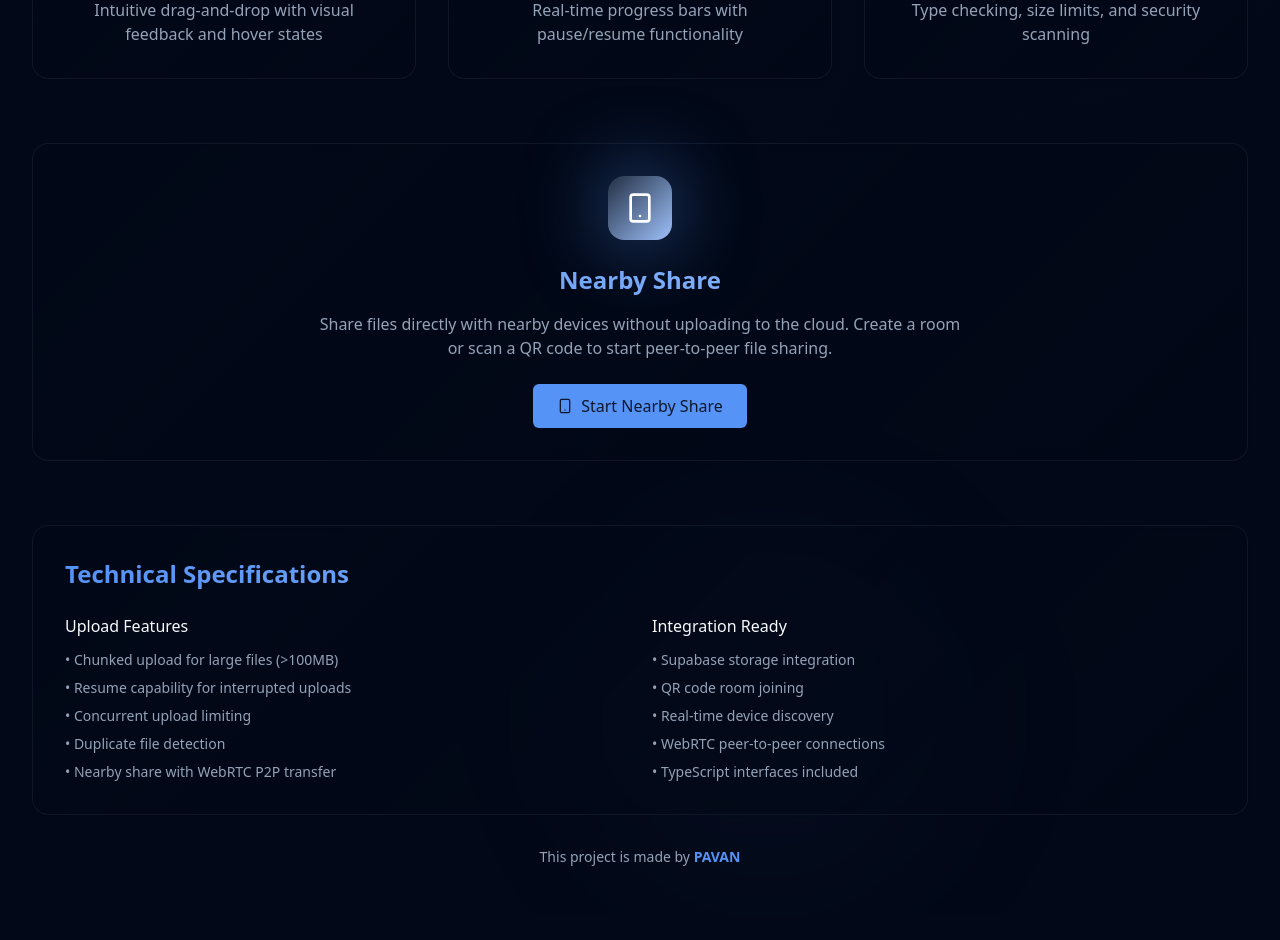
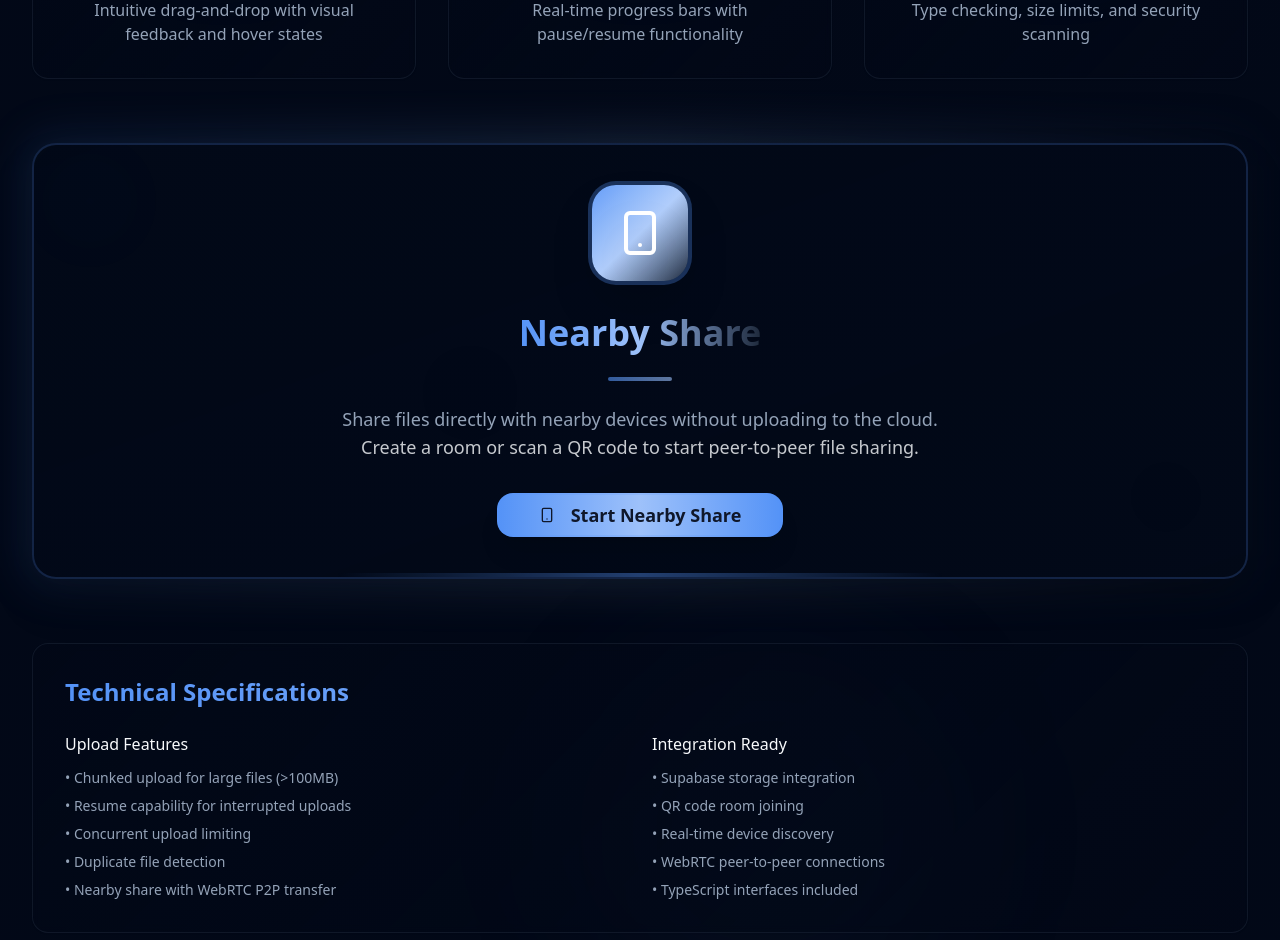
Before and after one commit to pavana05/file-transfer-pavan, a React (Vite) app: page / in a window 1280 px wide. Shown: the part 1140-2080 px from the top of the page. Before the commit the page ends 2055 px from the top, so only its background shows below. Built offline with nearby package versions, Linux system fonts and the light colour scheme.

Commit message:
Update UI design for attractiveness
Updated the UI design of the selected box to be more attractive and professional.

```diff
--- a/src/pages/Index.tsx
+++ b/src/pages/Index.tsx
@@ -141,26 +141,67 @@ const Index = () => {
         </div>
 
         {/* Nearby Share Section */}
-        <Card className="p-4 sm:p-6 lg:p-8 text-center bg-gradient-glass border border-border/50 backdrop-blur-sm rounded-2xl shadow-glass mb-6 md:mb-8 mx-4">
-          <div className="w-12 h-12 sm:w-14 sm:h-14 lg:w-16 lg:h-16 rounded-2xl bg-gradient-secondary flex items-center justify-center mx-auto mb-4 sm:mb-6 shadow-glow">
-            <Smartphone className="w-6 h-6 sm:w-7 sm:h-7 lg:w-8 lg:h-8 text-white" />
+        <div className="relative mb-6 md:mb-8 mx-4">
+          {/* Background Glow Effects */}
+          <div className="absolute -inset-2 bg-gradient-to-r from-primary/20 via-primary-glow/30 to-secondary/20 rounded-3xl blur-xl opacity-50"></div>
+          <div className="absolute -inset-1 bg-gradient-to-r from-primary/10 to-secondary/10 rounded-3xl blur-lg opacity-30"></div>
+
+          <Card className="relative p-6 sm:p-8 lg:p-10 text-center bg-gradient-to-br from-background/95 via-background/90 to-background/95 border-2 border-primary/20 backdrop-blur-xl rounded-3xl shadow-2xl hover:shadow-glow transition-all duration-700 hover:scale-[1.02] group overflow-hidden">
+            {/* Animated Background Pattern */}
+            <div className="absolute inset-0 opacity-5 dark:opacity-10">
+              <div className="absolute top-4 left-4 w-20 h-20 bg-primary/30 rounded-full blur-2xl animate-pulse"></div>
+              <div className="absolute bottom-4 right-4 w-32 h-32 bg-secondary/20 rounded-full blur-3xl animate-pulse" style={{ animationDelay: '1s' }}></div>
+              <div className="absolute top-1/2 left-1/3 w-16 h-16 bg-accent/25 rounded-full blur-xl animate-pulse" style={{ animationDelay: '2s' }}></div>
             </div>
-          <h3 className="text-xl sm:text-2xl font-bold mb-3 sm:mb-4 bg-gradient-to-r from-primary to-primary-glow bg-clip-text text-transparent">
+
+            {/* Enhanced Icon Container */}
+            <div className="relative w-16 h-16 sm:w-20 sm:h-20 lg:w-24 lg:h-24 rounded-3xl mx-auto mb-6 sm:mb-8 group-hover:animate-float">
+              {/* Multiple gradient layers for depth */}
+              <div className="absolute inset-0 bg-gradient-to-br from-primary via-primary-glow to-secondary rounded-3xl shadow-2xl"></div>
+              <div className="absolute inset-0 bg-gradient-to-tl from-transparent via-white/20 to-white/10 rounded-3xl"></div>
+              <div className="absolute -inset-1 bg-gradient-conic from-primary/60 via-primary-glow/60 to-secondary/60 rounded-3xl blur-sm opacity-60 group-hover:opacity-100 transition-opacity"></div>
+
+              {/* Icon with enhanced styling */}
+              <div className="relative w-full h-full flex items-center justify-center rounded-3xl ring-4 ring-primary/30 group-hover:ring-primary/50 transition-all duration-500">
+                <Smartphone className="w-8 h-8 sm:w-10 sm:h-10 lg:w-12 lg:h-12 text-white drop-shadow-2xl group-hover:scale-110 transition-transform duration-300" />
+              </div>
+            </div>
+
+            {/* Enhanced Typography */}
+            <div className="relative z-10 space-y-4 sm:space-y-6 mb-6 sm:mb-8">
+              <h3 className="text-2xl sm:text-3xl lg:text-4xl font-bold mb-2">
+                <span className="bg-gradient-to-r from-primary via-primary-glow to-secondary bg-clip-text text-transparent animate-fade-in">
                   Nearby Share
+                </span>
               </h3>
-          <p className="text-sm sm:text-base text-muted-foreground mb-4 sm:mb-6 max-w-2xl mx-auto px-2">
-            Share files directly with nearby devices without uploading to the cloud.
-            Create a room or scan a QR code to start peer-to-peer file sharing.
+              <div className="w-16 h-1 bg-gradient-to-r from-primary to-primary-glow rounded-full mx-auto opacity-60"></div>
+
+              <p className="text-base sm:text-lg text-muted-foreground max-w-2xl mx-auto leading-relaxed px-2">
+                Share files directly with nearby devices without uploading to the cloud.<br />
+                <span className="text-foreground/80 font-medium">Create a room or scan a QR code to start peer-to-peer file sharing.</span>
               </p>
+            </div>
+
+            {/* Enhanced Call-to-Action */}
+            <div className="relative z-10">
               <NearbyShareDialog
                 trigger={
-              <Button size="sm" className="gap-1.5 sm:gap-2 text-sm sm:text-base h-9 sm:h-10 lg:h-11 px-4 sm:px-6">
-                <Smartphone className="w-4 h-4 sm:w-5 sm:h-5" />
-                <span className="whitespace-nowrap">Start Nearby Share</span>
+                  <Button
+                    size="lg"
+                    className="relative px-8 sm:px-10 py-3 sm:py-4 text-base sm:text-lg font-semibold rounded-2xl bg-gradient-to-r from-primary via-primary-glow to-primary hover:from-primary-glow hover:via-primary hover:to-primary-glow shadow-xl hover:shadow-2xl hover:shadow-primary/25 border-2 border-primary/20 hover:border-primary/40 transition-all duration-500 transform hover:scale-105 group/btn overflow-hidden"
+                  >
+                    <div className="absolute inset-0 bg-gradient-to-r from-white/0 via-white/20 to-white/0 opacity-0 group-hover/btn:opacity-100 transition-opacity duration-700 translate-x-[-100%] group-hover/btn:translate-x-[100%] transition-transform duration-1000"></div>
+                    <Smartphone className="w-5 h-5 sm:w-6 sm:h-6 mr-2 relative z-10" />
+                    <span className="relative z-10">Start Nearby Share</span>
                   </Button>
                 }
               />
+            </div>
+
+            {/* Bottom accent line */}
+            <div className="absolute bottom-0 left-1/4 right-1/4 h-1 bg-gradient-to-r from-transparent via-primary/40 to-transparent"></div>
           </Card>
+        </div>
 
 
         {/* Technical Specifications */}
```
Lines whose indentation alone changed are shown as unchanged.
